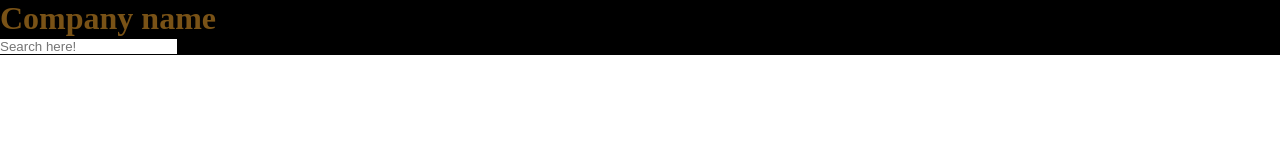
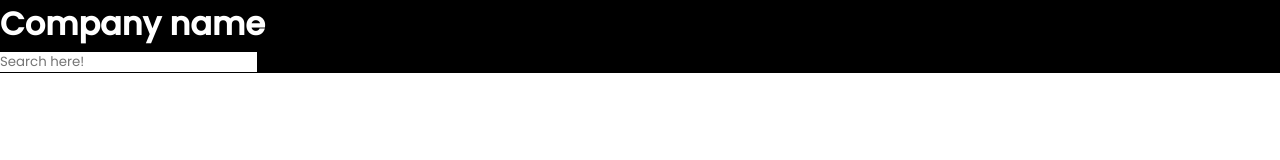
Before and after one commit to IhorDeveloper/coffe-shop.github.io, a plain HTML site: page index.html in a window 1280 px wide. Drawn offline with Linux system fonts and the light colour scheme.

Commit message:
Update style.css

```diff
--- a/css/style.css
+++ b/css/style.css
@@ -1,8 +1,11 @@
+@import url('https://fonts.googleapis.com/css2?family=Poppins:wght@100;200;300;400;500&display=swap');
+
 *{
     padding:0; margin:0;
     top:0; left:0; right:0;
     box-sizing: border-box;
     border: none;
+    font-family: 'Poppins', sans-serif;
 }
 
 .index_body{
@@ -11,8 +14,9 @@
 
 .navigation-bar{
     background-color: black;
+    justify-content: space-between;
 }
 
 .name{
-    color: rgb(121, 82, 22);
+    color: rgb(255, 255, 255);
 }
```
